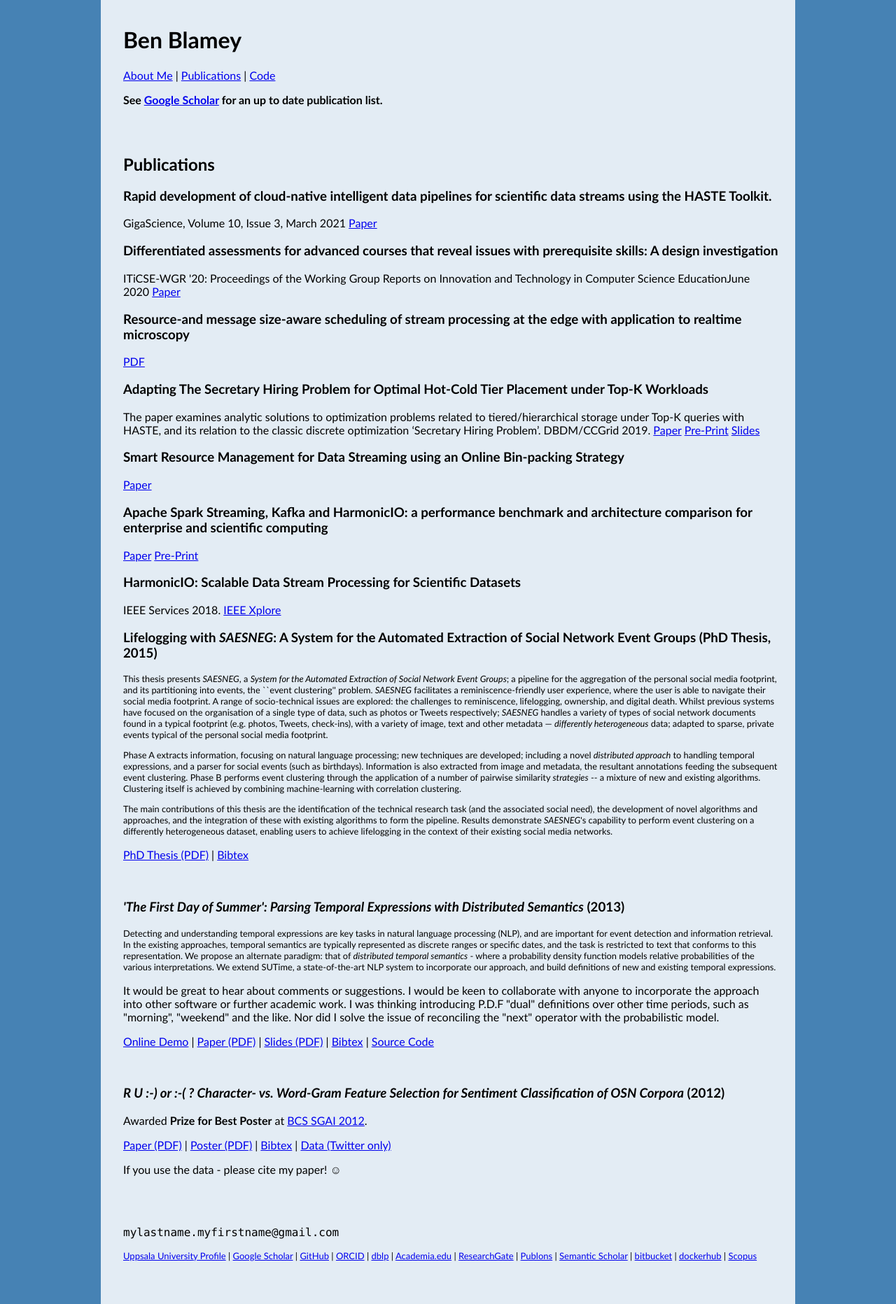
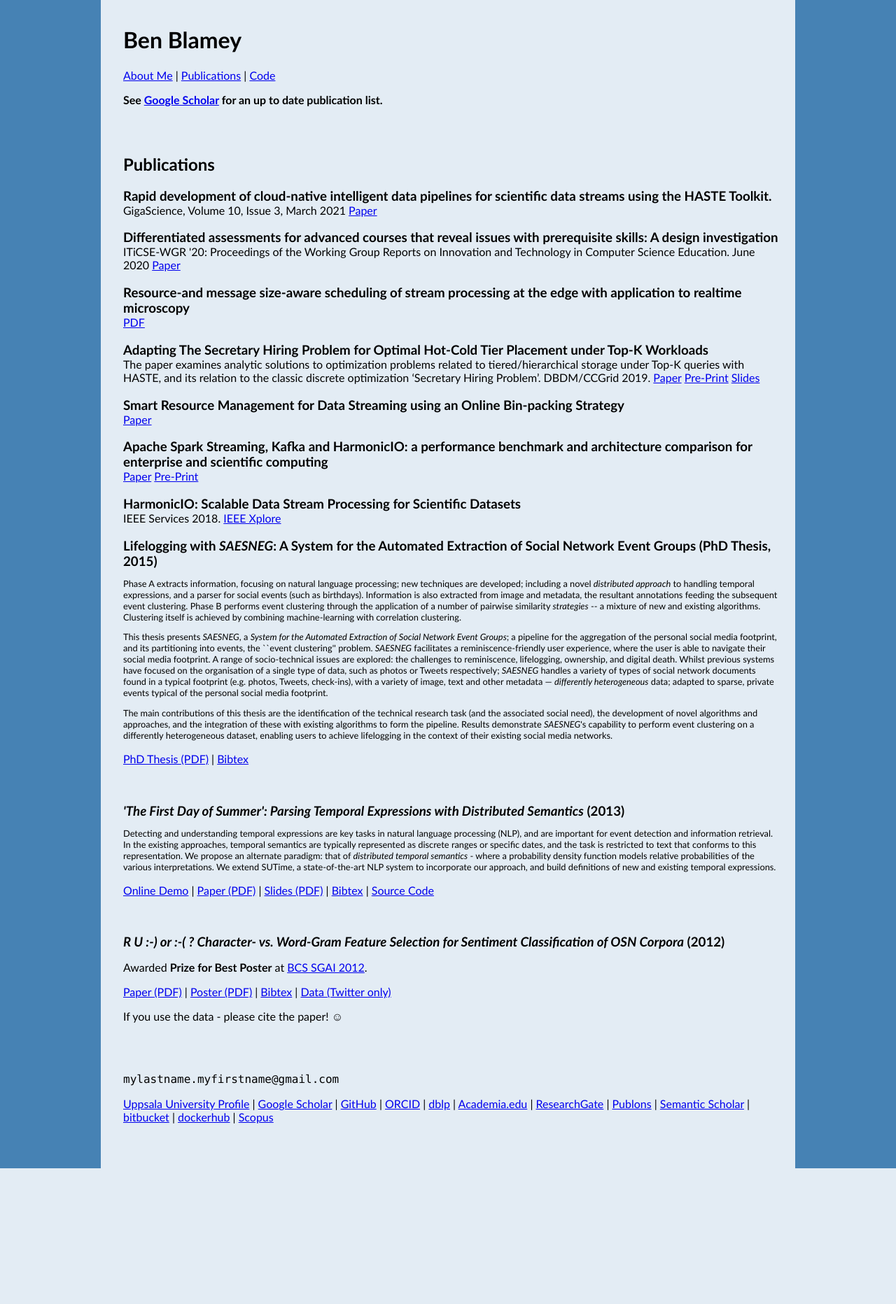
Before and after one commit to benblamey/benblamey.github.io, a PHP site: page /publications.html in a window 1280 px wide. Shown: the whole page at 70% size. After the commit the page ends 1670 px from the top, so only its background shows below. Run offline with PHP 8.4, Linux system fonts and the light colour scheme.

Commit message:
style updates

```diff
--- a/publications.html
+++ b/publications.html
@@ -41,45 +41,54 @@
 <h2>Publications</h2>
 
 
+<p>
 <h3>Rapid development of cloud-native intelligent data pipelines for scientific data streams using the HASTE Toolkit.</h3>
-<p>GigaScience, Volume 10, Issue 3, March 2021
+  GigaScience, Volume 10, Issue 3, March 2021
 <a href="https://academic.oup.com/gigascience/article/10/3/giab018/6178703">Paper</a>
 </p>
 
 
+<p>
 <h3>Differentiated assessments for advanced courses that reveal issues with prerequisite skills: A design investigation</h3>
-<p>ITiCSE-WGR '20: Proceedings of the Working Group Reports on Innovation and Technology in Computer Science EducationJune 2020
+  ITiCSE-WGR '20: Proceedings of the Working Group Reports on Innovation and Technology in Computer Science Education. June 2020
 <a href="https://dl.acm.org/doi/10.1145/3437800.3439204">Paper</a>
 </p>
 
+    <p>
+
 <h3>Resource-and message size-aware scheduling of stream processing at the edge with application to realtime microscopy</h3>
       <a href="https://arxiv.org/pdf/1912.09088">PDF</a>
+    </p>
 
+<p>
 <h3>Adapting The Secretary Hiring Problem for Optimal Hot-Cold Tier Placement under Top-K Workloads</h3>
-<p>The paper examines analytic solutions to optimization problems related to tiered/hierarchical storage under Top-K queries with HASTE, and its relation to the classic discrete optimization ‘Secretary Hiring Problem’. DBDM/CCGrid 2019.
+  The paper examines analytic solutions to optimization problems related to tiered/hierarchical storage under Top-K queries with HASTE, and its relation to the classic discrete optimization ‘Secretary Hiring Problem’. DBDM/CCGrid 2019.
   <a href="https://ieeexplore.ieee.org/abstract/document/8752756">Paper</a>
 <a href="https://arxiv.org/abs/1901.07335">Pre-Print</a> <a href="./pubs/BenBlamey-dbdm-ccgrid-prez.pdf">Slides</a>
 </p>
 
+      <p>
       <h3>Smart Resource Management for Data Streaming using an Online Bin-packing Strategy</h3>
-      <p>
         <a href="https://ieeexplore.ieee.org/abstract/document/9378241">Paper</a>
       </p>
 
+    <p>
 <h3>Apache Spark Streaming, Kafka and HarmonicIO: a performance benchmark and architecture comparison for enterprise and scientific computing</h3>
 <a href="https://link.springer.com/chapter/10.1007/978-3-030-49556-5_30">Paper</a>
 <a href="https://arxiv.org/pdf/1807.07724">Pre-Print</a>
+    </p>
 
 
+<p>
 <h3>HarmonicIO: Scalable Data Stream Processing for Scientific Datasets</h3>
-<p>IEEE Services 2018. <a href="https://ieeexplore.ieee.org/abstract/document/8457894">IEEE Xplore</a></p>
+  IEEE Services 2018. <a href="https://ieeexplore.ieee.org/abstract/document/8457894">IEEE Xplore</a></p>
+
+
 
 <h3>Lifelogging with <i>SAESNEG</i>: A System for the Automated Extraction of Social Network Event Groups (PhD Thesis, 2015)</h3>
 
+<p class="abstract">Phase A extracts information, focusing on natural language processing; new techniques are developed; including a novel <i>distributed approach</i> to handling temporal expressions, and a parser for social events (such as birthdays). Information is also extracted from image and metadata, the resultant annotations feeding the subsequent event clustering. Phase B performs event clustering through the application of a number of pairwise similarity <i>strategies</i> -- a mixture of new and existing algorithms. Clustering itself is achieved by combining machine-learning with correlation clustering.</p>
 <p class="abstract">This thesis presents <i>SAESNEG</i>, a <i>System for the Automated Extraction of Social Network Event Groups</i>; a pipeline for the aggregation of the personal social media footprint, and its partitioning into events, the ``event clustering'' problem. <i>SAESNEG</i> facilitates a reminiscence-friendly user experience, where the user is able to navigate their social media footprint. A range of socio-technical issues are explored: the challenges to reminiscence, lifelogging, ownership, and digital death. Whilst previous systems have focused on the organisation of a single type of data, such as photos or Tweets respectively; <i>SAESNEG</i> handles a variety of types of social network documents found in a typical footprint (e.g. photos, Tweets, check-ins), with a variety of image, text and other metadata &mdash; <i>differently heterogeneous</i> data; adapted to sparse, private events typical of the personal social media footprint.</p>
-
-<p class="abstract">Phase A extracts information, focusing on natural language processing; new techniques are developed; including a novel <i>distributed approach</i> to handling temporal expressions, and a parser for social events (such as birthdays). Information is also extracted from image and metadata, the resultant annotations feeding the subsequent event clustering. Phase B performs event clustering through the application of a number of pairwise similarity <i>strategies</i> -- a mixture of new and existing algorithms. Clustering itself is achieved by combining machine-learning with correlation clustering.</p>
-
 <p class="abstract">The main contributions of this thesis are the identification of the technical research task (and the associated social need), the development of novel algorithms and approaches, and the integration of these with existing algorithms to form the pipeline. Results demonstrate <i>SAESNEG</i>'s capability to perform event clustering on a differently heterogeneous dataset, enabling users to achieve lifelogging in the context of their existing social media networks.</p>
 
 <p>
@@ -95,9 +104,6 @@
 Detecting and understanding temporal expressions are key tasks in natural language processing (NLP), and are important for event detection and information retrieval. In the existing approaches, temporal semantics are typically represented as discrete ranges or specific dates, and the task is restricted to text that conforms to this representation. We propose an alternate paradigm: that of <i>distributed temporal semantics</i> - where a probability density function models relative probabilities of the various interpretations. We extend SUTime, a state-of-the-art NLP system to incorporate our approach, and build definitions of new and existing temporal expressions.
 </p>
 
-<p>
-It would be great to hear about comments or suggestions. I would be keen to collaborate with anyone to incorporate the approach into other software or further academic work. I was thinking introducing P.D.F "dual" definitions over other time periods, such as "morning", "weekend" and the like. Nor did I solve the issue of reconciling the "next" operator with the probabilistic model.
-</p>
 
 <p><a href="http://www.socialworld.co.uk:8080/SUTimeDemo/Index" target="_blank">Online Demo</a>
 | <a href="pubs/ai_2013/blamey13parsing.pdf">Paper (PDF)</a>
@@ -117,7 +123,7 @@ It would be great to hear about comments or suggestions. I would be keen to coll
 | <a href="data/Twitter2012.zip">Data (Twitter only)</a></p>
 
 <p>
-If you use the data - please cite my paper! &#9786;
+If you use the data - please cite the paper! &#9786;
 </p>
 
 
@@ -132,7 +138,7 @@ If you use the data - please cite my paper! &#9786;
             mylastname.myfirstname@gmail.com
         </p>
 
-        <p style="font-size: small">
+        <p>
           <a href="http://www.it.uu.se/katalog/benbl899">Uppsala University Profile</a> |
           <a href="http://scholar.google.co.uk/citations?user=MTaRAPQAAAAJ&hl=en">Google Scholar</a> |
           <a href="https://github.com/benblamey">GitHub</a> |
--- a/styles.css
+++ b/styles.css
@@ -21,6 +21,12 @@ p.abstract {
 h2 {
     padding-top: 2em
 }
+h3 {
+    /*for the pub page*/
+    padding-bottom: 0em;
+    margin-bottom: 0em;
+}
+
 
 #center_column_outer {
     background-color:rgba(255,255,255,0.85);
```
Also changed, not shown: index.html (+5 -5 lines).
